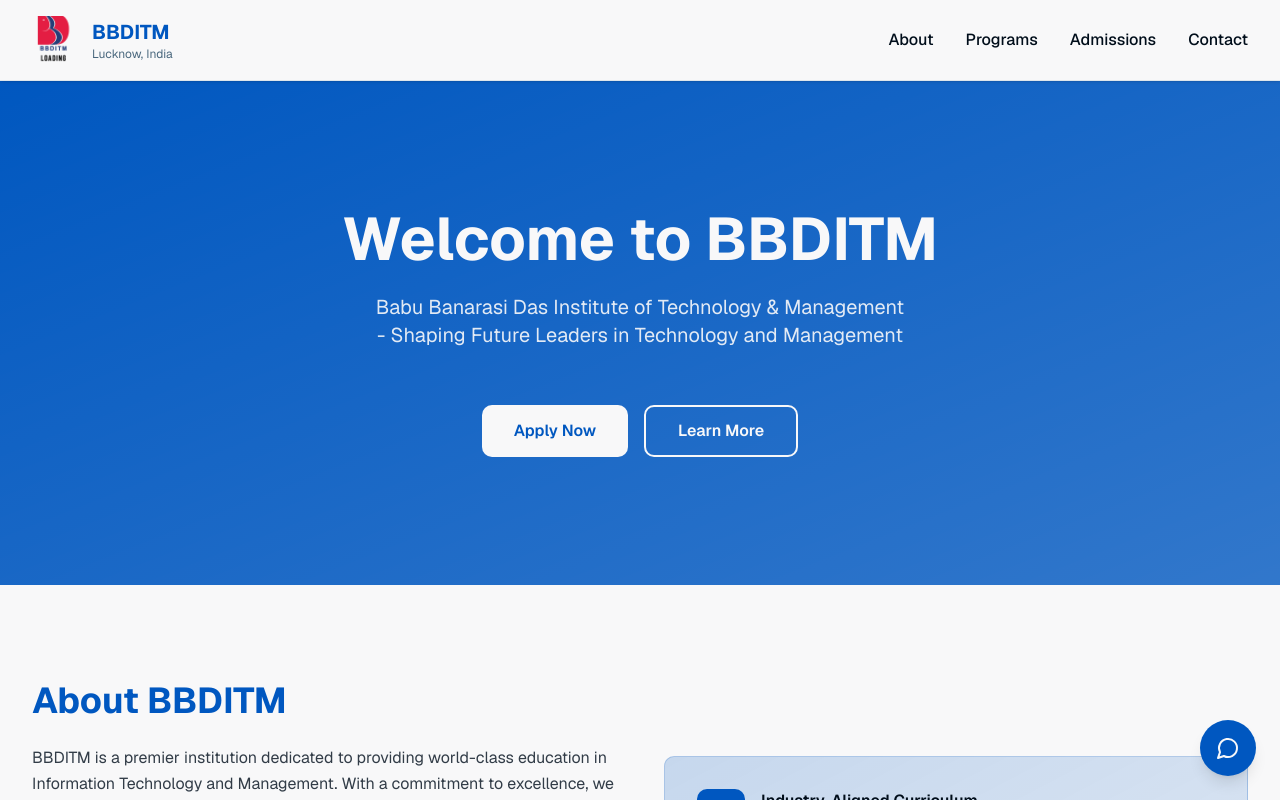
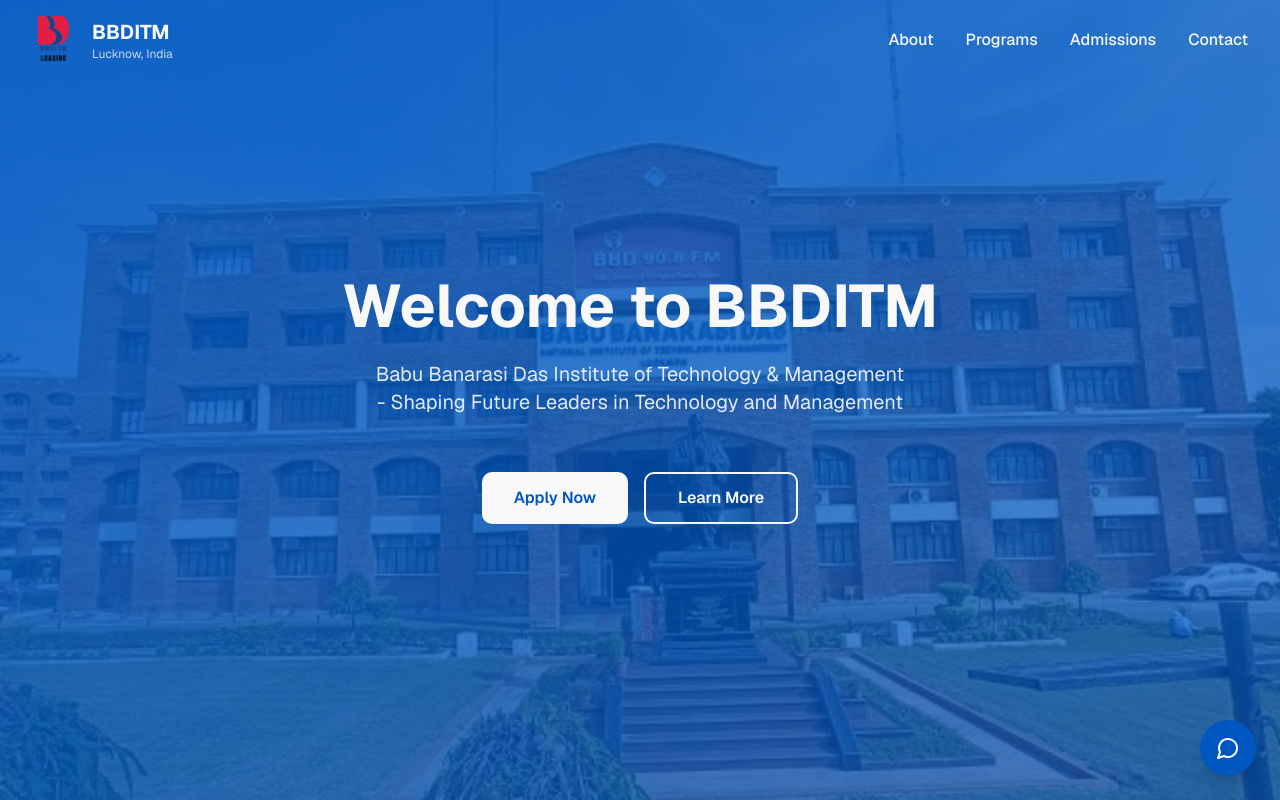
Before and after one commit to shreyazh/bbditm, a Next.js app: page / in a window 1280 px wide. Shown: the top 800 px of the page. Built offline with nearby package versions, Linux system fonts and the light colour scheme.

Commit message:
Improved the hero section

```diff
--- a/components/header.tsx
+++ b/components/header.tsx
@@ -1,12 +1,27 @@
 "use client"
 
-import { useState } from "react"
+import { useState, useEffect } from "react"
 import Link from "next/link"
 import Image from "next/image"
 import { Menu, X } from "lucide-react"
 
 export default function Header() {
   const [isOpen, setIsOpen] = useState(false)
+  const [isScrolled, setIsScrolled] = useState(false)
+
+  useEffect(() => {
+    const handleScroll = () => {
+      // Check if user has scrolled past the top (approximately 50px for smoother transition)
+      const scrollPosition = window.scrollY
+      setIsScrolled(scrollPosition > 50)
+    }
+
+    window.addEventListener("scroll", handleScroll, { passive: true })
+    // Check initial scroll position
+    handleScroll()
+
+    return () => window.removeEventListener("scroll", handleScroll)
+  }, [])
 
   const navLinks = [
     { href: "#about", label: "About" },
@@ -16,7 +31,13 @@ export default function Header() {
   ]
 
   return (
-    <header className="sticky top-0 z-50 bg-background border-b border-border shadow-sm">
+    <header
+      className={`fixed top-0 left-0 right-0 z-50 transition-all duration-300 ${
+        isScrolled
+          ? "bg-background border-b border-border shadow-sm"
+          : "bg-transparent border-none shadow-none"
+      }`}
+    >
       <div className="max-w-7xl mx-auto px-4 sm:px-6 lg:px-8">
         <div className="flex justify-between items-center h-20">
           {/* Logo */}
@@ -30,8 +51,12 @@ export default function Header() {
               />
             </div>
             <div className="hidden sm:block">
-              <h1 className="text-xl font-bold text-primary">BBDITM</h1>
-              <p className="text-xs text-muted-foreground">Lucknow, India</p>
+              <h1 className={`text-xl font-bold transition-colors ${isScrolled ? "text-primary" : "text-primary-foreground"}`}>
+                BBDITM
+              </h1>
+              <p className={`text-xs transition-colors ${isScrolled ? "text-muted-foreground" : "text-primary-foreground/80"}`}>
+                Lucknow, India
+              </p>
             </div>
           </Link>
 
@@ -41,7 +66,11 @@ export default function Header() {
               <Link
                 key={link.href}
                 href={link.href}
-                className="text-foreground hover:text-primary transition font-medium"
+                className={`transition font-medium ${
+                  isScrolled
+                    ? "text-foreground hover:text-primary"
+                    : "text-primary-foreground hover:text-primary-foreground/80"
+                }`}
               >
                 {link.label}
               </Link>
@@ -49,7 +78,10 @@ export default function Header() {
           </nav>
 
           {/* Mobile Menu Button */}
-          <button className="md:hidden p-2" onClick={() => setIsOpen(!isOpen)}>
+          <button
+            className={`md:hidden p-2 transition-colors ${isScrolled ? "text-foreground" : "text-primary-foreground"}`}
+            onClick={() => setIsOpen(!isOpen)}
+          >
             {isOpen ? <X size={24} /> : <Menu size={24} />}
           </button>
         </div>
@@ -61,7 +93,11 @@ export default function Header() {
               <Link
                 key={link.href}
                 href={link.href}
-                className="text-foreground hover:text-primary transition font-medium"
+                className={`transition font-medium ${
+                  isScrolled
+                    ? "text-foreground hover:text-primary"
+                    : "text-primary-foreground hover:text-primary-foreground/80"
+                }`}
                 onClick={() => setIsOpen(false)}
               >
                 {link.label}
--- a/components/hero.tsx
+++ b/components/hero.tsx
@@ -1,7 +1,27 @@
+import Image from "next/image"
+
 export default function Hero() {
   return (
-    <section className="relative bg-gradient-to-br from-primary via-primary/90 to-primary/80 text-primary-foreground py-20 md:py-32">
-      <div className="max-w-7xl mx-auto px-4 sm:px-6 lg:px-8">
+    <section className="relative text-primary-foreground h-screen w-full overflow-hidden">
+      {/* Background Image */}
+      <div className="absolute inset-0 z-0">
+        <div className="relative w-full h-full">
+          <Image
+            src="/bbditm_infrastructure.jpeg"
+            alt="BBDITM Infrastructure"
+            fill
+            className="object-cover"
+            priority
+            sizes="100vw"
+          />
+        </div>
+        {/* Overlay gradient for better text readability */}
+        <div className="absolute inset-0 bg-gradient-to-br from-primary/90 via-primary/80 to-primary/70" />
+      </div>
+
+      {/* Content */}
+      <div className="relative z-10 h-full flex items-center justify-center">
+        <div className="max-w-7xl mx-auto px-4 sm:px-6 lg:px-8 w-full">
           <div className="text-center space-y-6">
             <h1 className="text-4xl md:text-6xl font-bold text-balance">Welcome to BBDITM</h1>
             <p className="text-lg md:text-xl text-primary-foreground/90 text-balance max-w-2xl mx-auto">
@@ -18,6 +38,7 @@ export default function Hero() {
             </div>
           </div>
         </div>
+      </div>
     </section>
   )
 }
```
Also changed, not shown: public/bbditm_infrastructure.jpeg (added). Lines whose indentation alone changed are shown as unchanged.
